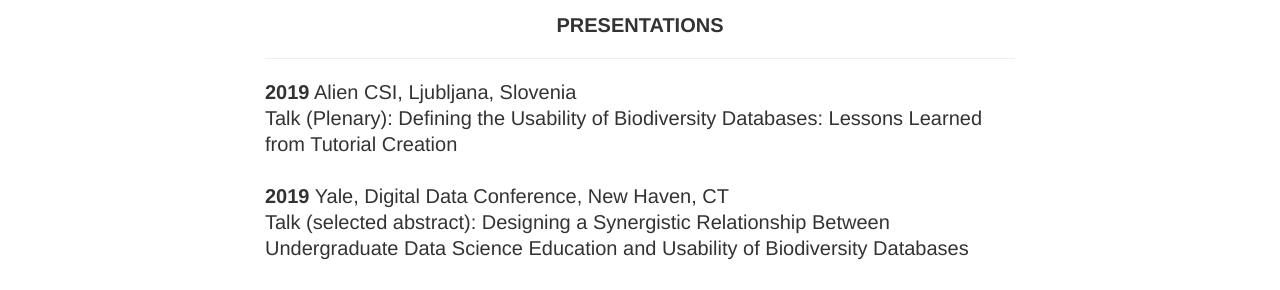
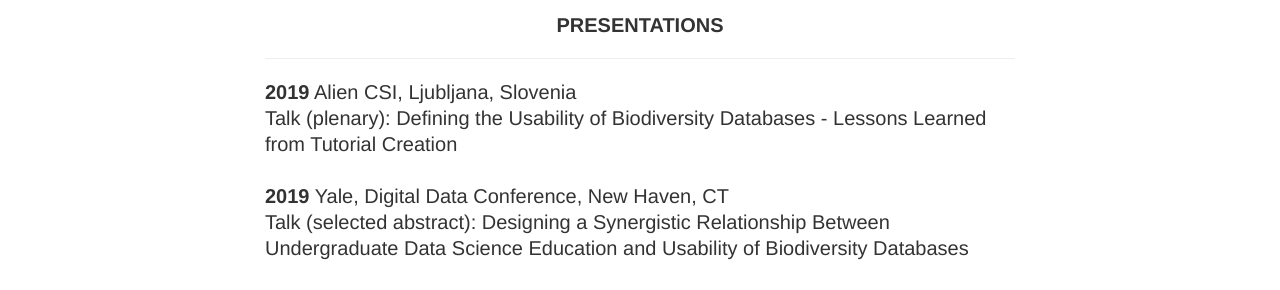
Before and after one commit to iamciera/creports, a Jekyll site: the page built from cv/index.html, in a window 1280 px wide and 900 px high, scrolled down 3183 px. Shown: the part 153-443 px from the top of the window. Built offline with Jekyll 4.4.1, drawn with Linux system fonts in a browser that asks for light colours; nearby versions of some CDN libraries.

Commit message:
punctuation

```diff
--- a/cv/index.html
+++ b/cv/index.html
@@ -113,7 +113,7 @@ layout: default
 				<hr />
 
 				<b>2019</b> Alien CSI, Ljubljana, Slovenia <br \>
-				Talk (Plenary):  Defining the Usability of Biodiversity Databases: Lessons Learned from Tutorial Creation <br />
+				Talk (plenary):  Defining the Usability of Biodiversity Databases - Lessons Learned from Tutorial Creation <br />
 				<br />
 				<b>2019</b> Yale, Digital Data Conference, New Haven, CT<br \>
 				Talk (selected abstract): Designing a Synergistic Relationship Between Undergraduate Data Science Education and Usability of Biodiversity Databases<br />
```
